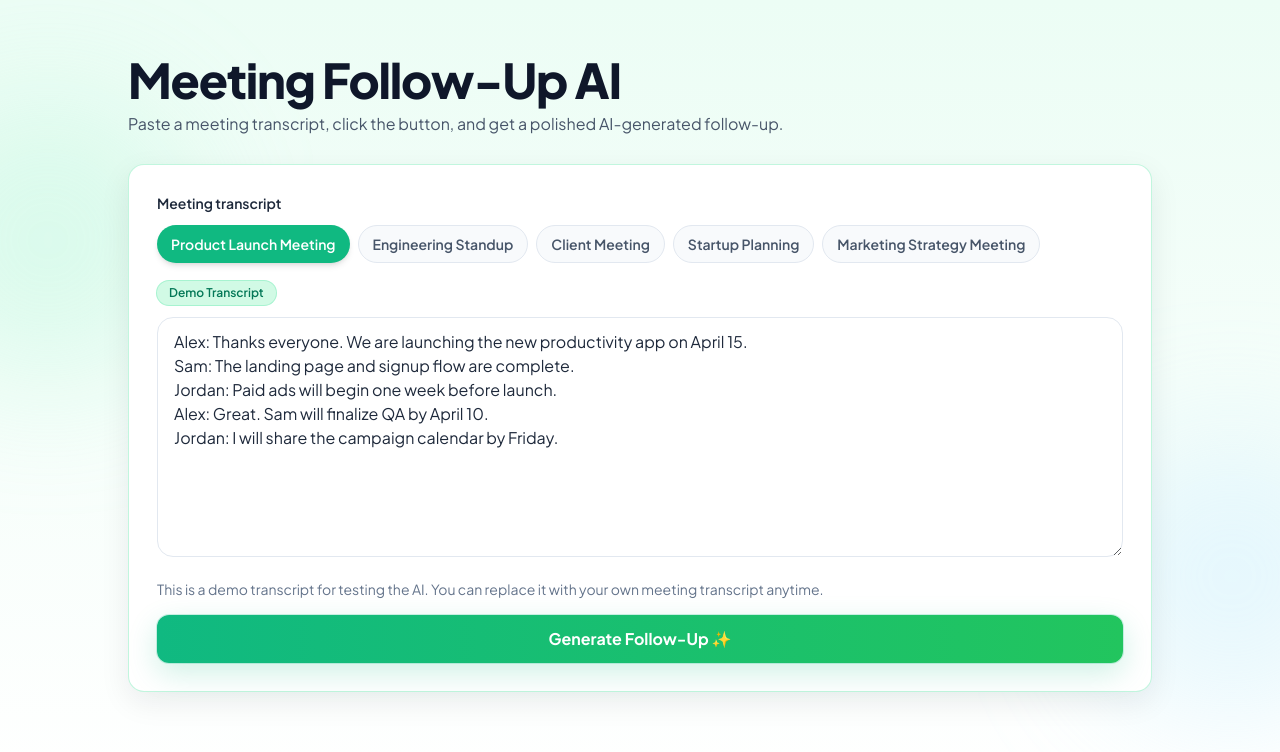
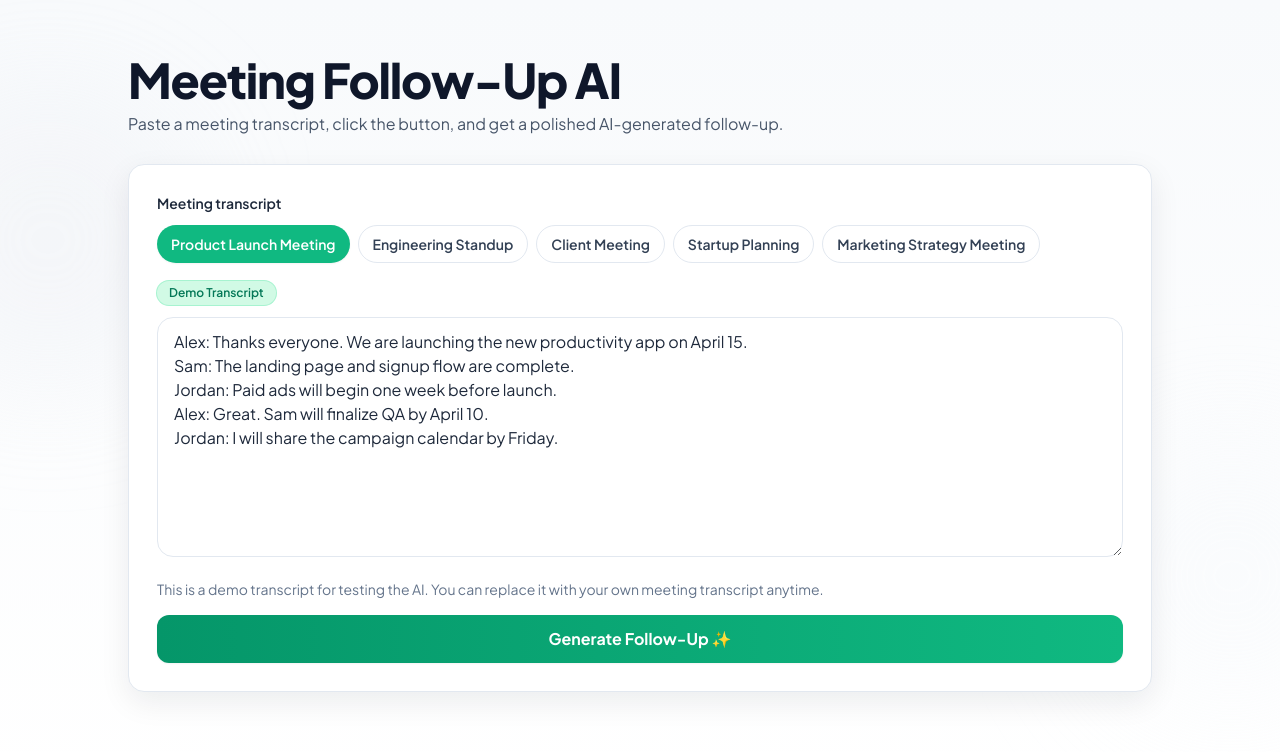
Before and after one commit to aparnaburhade/meeting-followup-ai, a React (Vite) app in the folder frontend/: page / in a window 1280 px wide. Shown: the top 752 px of the page. Built offline with nearby package versions, Linux system fonts and the light colour scheme; the HTML template or start-up script is replaced by a standard one.

Commit message:
UI Changes to give a more polished look

```diff
--- a/frontend/src/App.jsx
+++ b/frontend/src/App.jsx
@@ -219,9 +219,9 @@ function App() {
   };
 
   return (
-    <main className="relative min-h-screen overflow-hidden bg-gradient-to-b from-emerald-50 to-white px-4 py-10 font-sans md:px-6 lg:py-14">
-      <div className="pointer-events-none absolute -left-24 top-24 h-72 w-72 rounded-full bg-emerald-200/30 blur-3xl" />
-      <div className="pointer-events-none absolute -right-24 bottom-20 h-72 w-72 rounded-full bg-sky-200/30 blur-3xl" />
+    <main className="relative min-h-screen overflow-hidden bg-gradient-to-b from-slate-50 to-white px-4 py-10 font-sans md:px-6 lg:py-14">
+      <div className="pointer-events-none absolute -left-24 top-24 h-72 w-72 rounded-full bg-slate-200/25 blur-3xl" />
+      <div className="pointer-events-none absolute -right-24 bottom-20 h-72 w-72 rounded-full bg-slate-100/25 blur-3xl" />
 
       <div className="relative mx-auto max-w-5xl space-y-7">
         <section className="space-y-2 text-left">
@@ -233,7 +233,7 @@ function App() {
           </p>
         </section>
 
-        <section className="rounded-2xl border border-emerald-200/70 bg-white p-6 shadow-soft md:p-7">
+        <section className="rounded-2xl border border-slate-200 bg-white p-6 shadow-soft md:p-7">
           <label htmlFor="transcript" className="mb-3 block text-sm font-semibold text-slate-800">Meeting transcript</label>
 
           <div className="mb-4 flex flex-wrap gap-2">
@@ -246,8 +246,8 @@ function App() {
                   onClick={() => handleTemplateSelect(templateName)}
                   className={`rounded-full px-3.5 py-2 text-xs font-semibold transition-all md:text-sm ${
                     isActive
-                      ? 'bg-emerald-500 text-white shadow-md'
-                      : 'border border-slate-200 bg-slate-50 text-slate-600 hover:bg-emerald-50'
+                      ? 'bg-emerald-500 text-white shadow-sm'
+                      : 'border border-slate-200 bg-white text-slate-700 hover:bg-slate-50'
                   }`}
                 >
                   {templateName}
@@ -276,7 +276,7 @@ function App() {
             type="button"
             disabled={isApiLoading}
             onClick={handleGenerate}
-            className="w-full rounded-xl bg-gradient-to-r from-emerald-500 to-green-500 px-5 py-3 text-sm font-bold text-white shadow-glowGreen transition hover:brightness-105 disabled:cursor-not-allowed disabled:opacity-70 md:text-base"
+            className="w-full rounded-xl bg-gradient-to-r from-emerald-600 to-emerald-500 px-5 py-3 text-sm font-bold text-white shadow-sm transition hover:from-emerald-700 hover:to-emerald-600 disabled:cursor-not-allowed disabled:opacity-70 md:text-base"
           >
             {isApiLoading ? 'Generating...' : 'Generate Follow-Up ✨'}
           </button>
@@ -285,7 +285,7 @@ function App() {
         </section>
 
         {showProcessingPanel ? (
-          <section className="rounded-2xl border border-emerald-200 bg-emerald-50 p-6 shadow-soft transition-all duration-500 md:p-7">
+          <section className="rounded-2xl border border-slate-200 bg-white p-6 shadow-soft transition-all duration-500 md:p-7">
             <div className="mb-4 flex items-center gap-2">
               <BrainCircuit size={20} className="text-emerald-600" />
               <h3 className="text-lg font-semibold text-slate-900">AI is processing your meeting</h3>
@@ -305,13 +305,13 @@ function App() {
                       isFailedFinalStep
                         ? 'border-red-300 bg-red-50'
                         : isCompleted
-                        ? 'border-emerald-200 bg-white'
+                        ? 'border-slate-200 bg-white'
                         : isCurrent
-                          ? 'border-emerald-300 bg-emerald-100/70'
+                          ? 'border-slate-300 bg-slate-50'
                           : 'border-slate-200 bg-white/70'
                     }`}
                   >
-                    <span className={`text-sm font-medium ${isFailedFinalStep ? 'text-red-700' : isCompleted ? 'text-emerald-700' : 'text-slate-700'}`}>{step}</span>
+                    <span className={`text-sm font-medium ${isFailedFinalStep ? 'text-red-700' : 'text-slate-700'}`}>{step}</span>
                     <span className="flex h-6 w-6 items-center justify-center">
                       {isFailedFinalStep ? (
                         <span className="rounded-full bg-red-500 p-1 text-white"><AlertTriangle size={14} /></span>
@@ -333,7 +333,7 @@ function App() {
         {result ? (
           <section className="space-y-6">
             <div className="grid gap-5 lg:grid-cols-2">
-              <article className="rounded-2xl border border-emerald-200/80 bg-white p-5 shadow-sm">
+              <article className="rounded-2xl border border-slate-200 bg-white p-5 shadow-sm">
                 <div className="mb-3 flex items-center gap-2 text-slate-900"><FileText size={18} className="text-emerald-600" /><h3 className="text-2xl font-semibold">Summary</h3></div>
                 <p className="mb-5 text-sm leading-7 text-slate-700 md:text-base">{result.summary || 'No summary was generated.'}</p>
                 <h4 className="mb-2 text-xl font-semibold text-slate-900">Decisions</h4>
@@ -342,8 +342,8 @@ function App() {
               </article>
 
               <div className="space-y-5">
-                <article className="rounded-2xl border border-emerald-200/80 bg-white p-5 shadow-sm"><div className="mb-3 flex items-center gap-2 text-slate-900"><AlertTriangle size={18} className="text-red-500" /><h3 className="text-2xl font-semibold">Project Risks</h3></div><ul className="list-disc space-y-1 pl-5 text-sm text-slate-800 md:text-base">{Array.isArray(result.risks) && result.risks.length > 0 ? result.risks.map((risk, index) => <li key={index}>{risk}</li>) : <li>No major risks identified.</li>}</ul></article>
-                <article className="rounded-2xl border border-emerald-200/80 bg-white p-5 shadow-sm"><div className="mb-3 flex items-center gap-2 text-slate-900"><CheckCircle2 size={18} className="text-emerald-500" /><h3 className="text-2xl font-semibold">Key Recommendations</h3></div><ul className="list-disc space-y-1 pl-5 text-sm text-slate-800 md:text-base">{Array.isArray(result.recommendations) && result.recommendations.length > 0 ? result.recommendations.map((recommendation, index) => <li key={index}>{recommendation}</li>) : <li>No recommendations were generated.</li>}</ul></article>
+                <article className="rounded-2xl border border-slate-200 bg-white p-5 shadow-sm"><div className="mb-3 flex items-center gap-2 text-slate-900"><AlertTriangle size={18} className="text-amber-500" /><h3 className="text-2xl font-semibold">Project Risks</h3></div><ul className="list-disc space-y-1 pl-5 text-sm text-slate-800 md:text-base">{Array.isArray(result.risks) && result.risks.length > 0 ? result.risks.map((risk, index) => <li key={index}>{risk}</li>) : <li>No major risks identified.</li>}</ul></article>
+                <article className="rounded-2xl border border-slate-200 bg-white p-5 shadow-sm"><div className="mb-3 flex items-center gap-2 text-slate-900"><CheckCircle2 size={18} className="text-emerald-500" /><h3 className="text-2xl font-semibold">Key Recommendations</h3></div><ul className="list-disc space-y-1 pl-5 text-sm text-slate-800 md:text-base">{Array.isArray(result.recommendations) && result.recommendations.length > 0 ? result.recommendations.map((recommendation, index) => <li key={index}>{recommendation}</li>) : <li>No recommendations were generated.</li>}</ul></article>
               </div>
             </div>
 
@@ -354,7 +354,7 @@ function App() {
 
             {result.follow_up_email ? <section className="rounded-2xl border border-slate-200 bg-white p-6 shadow-soft md:p-7"><div className="mb-4 flex items-center gap-2 text-slate-900"><Mail size={18} className="text-emerald-600" /><h3 className="text-2xl font-semibold">Follow-Up Email</h3></div><div className="rounded-2xl border border-slate-200 bg-slate-50 p-5"><p className="whitespace-pre-wrap text-sm leading-7 text-slate-700 md:text-base">{result.follow_up_email}</p></div><button type="button" onClick={handleCopyEmail} className="mt-4 inline-flex items-center gap-2 rounded-xl bg-slate-900 px-4 py-2.5 text-sm font-semibold text-white transition hover:bg-slate-800"><Mail size={16} />Copy Email</button>{copyMessage ? <div className="mt-3 text-sm font-semibold text-emerald-700">{copyMessage}</div> : null}</section> : null}
 
-            <section className="rounded-2xl border border-slate-200 bg-white p-6 shadow-soft md:p-7"><div className="mb-6 flex flex-wrap items-center justify-between gap-3"><h3 className="text-xl font-semibold text-slate-900">Automation Flow - Status: ACTIVE</h3><span className="inline-flex items-center gap-2 rounded-full bg-emerald-100 px-3 py-1 text-xs font-bold text-emerald-700 ring-1 ring-emerald-200"><span className="h-2 w-2 animate-pulse rounded-full bg-emerald-500" /> ACTIVE</span></div><div className="flex flex-col items-center md:flex-row md:items-start md:justify-between md:gap-2">{flowSteps.map((step, index) => { const Icon = step.icon; const isLast = index === flowSteps.length - 1; return (<React.Fragment key={step.label}><div className="flex w-full flex-col items-center text-center md:w-auto md:flex-1"><div className="mb-3 flex h-14 w-14 items-center justify-center rounded-full bg-emerald-50 text-emerald-600 ring-1 ring-emerald-200 shadow-glowGreen animate-pulseSoft"><Icon size={22} /></div><p className="max-w-[130px] text-xs font-medium text-slate-600 md:text-sm">{step.label}</p></div>{!isLast ? <><div className="my-3 h-8 w-px bg-gradient-to-b from-emerald-300 to-green-500 md:hidden" /><div className="mx-2 hidden items-center md:flex"><div className="h-1 w-12 rounded-full bg-gradient-to-r from-emerald-300 to-green-500 shadow-glowGreen" /><ArrowRight size={14} className="ml-1 text-emerald-500" /></div></> : null}</React.Fragment>); })}</div></section>
+            <section className="rounded-2xl border border-slate-200 bg-white p-6 shadow-soft md:p-7"><div className="mb-6 flex flex-wrap items-center justify-between gap-3"><h3 className="text-xl font-semibold text-slate-900">Automation Flow - Status: ACTIVE</h3><span className="inline-flex items-center gap-2 rounded-full bg-emerald-100 px-3 py-1 text-xs font-bold text-emerald-700 ring-1 ring-emerald-200"><span className="h-2 w-2 animate-pulse rounded-full bg-emerald-500" /> ACTIVE</span></div><div className="flex flex-col items-center md:flex-row md:items-start md:justify-between md:gap-2">{flowSteps.map((step, index) => { const Icon = step.icon; const isLast = index === flowSteps.length - 1; return (<React.Fragment key={step.label}><div className="flex w-full flex-col items-center text-center md:w-auto md:flex-1"><div className="mb-3 flex h-14 w-14 items-center justify-center rounded-full bg-emerald-50 text-emerald-600 ring-1 ring-emerald-200 shadow-sm"><Icon size={22} /></div><p className="max-w-[130px] text-xs font-medium text-slate-600 md:text-sm">{step.label}</p></div>{!isLast ? <><div className="my-3 h-8 w-px bg-gradient-to-b from-emerald-300 to-emerald-500 md:hidden" /><div className="mx-2 hidden items-center md:flex"><div className="h-1 w-12 rounded-full bg-gradient-to-r from-emerald-300 to-emerald-500" /><ArrowRight size={14} className="ml-1 text-emerald-500" /></div></> : null}</React.Fragment>); })}</div></section>
           </section>
         ) : null}
       </div>
```
Also changed, not shown: 5 other files (tests, documents, lock files or other folders).
